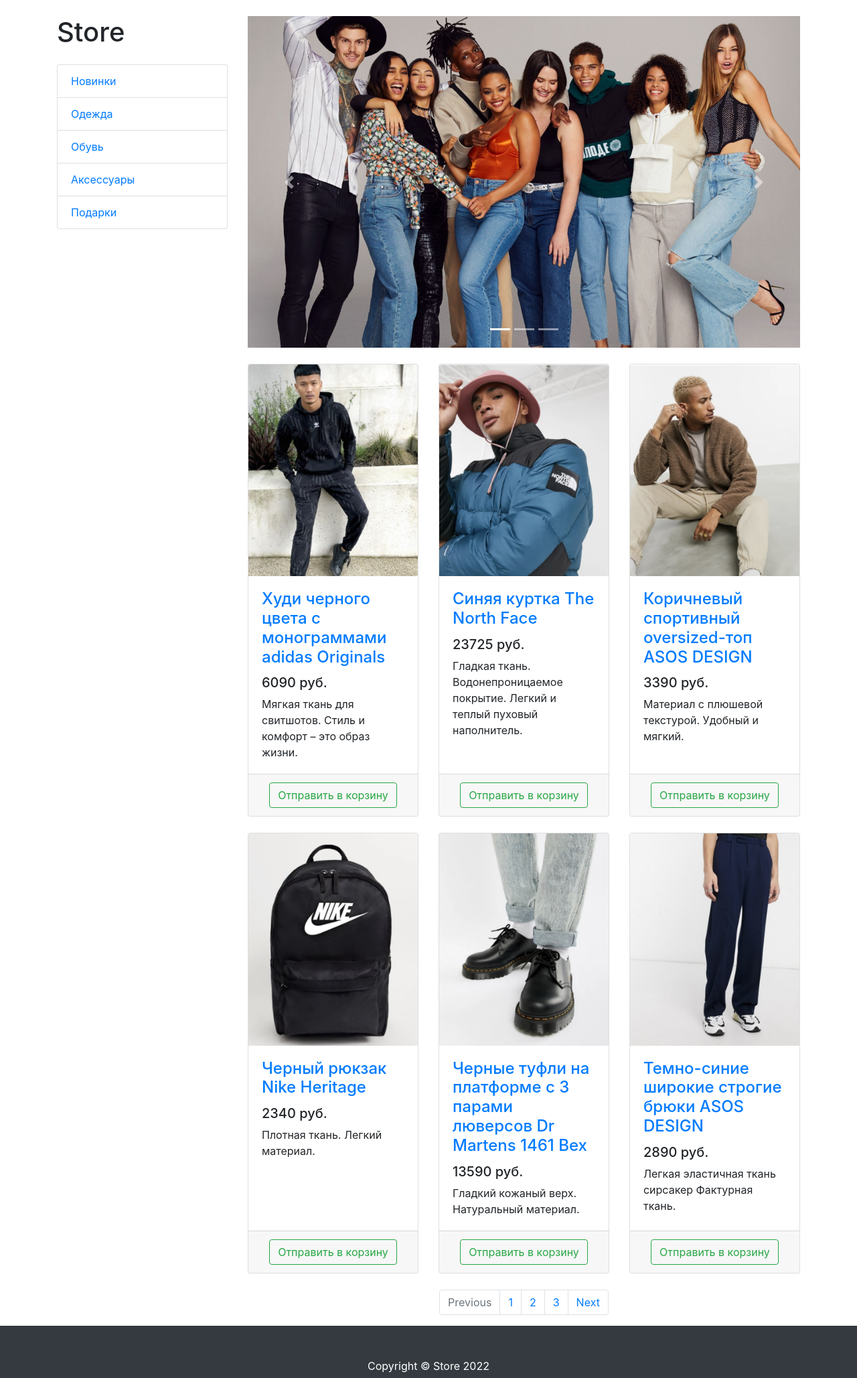
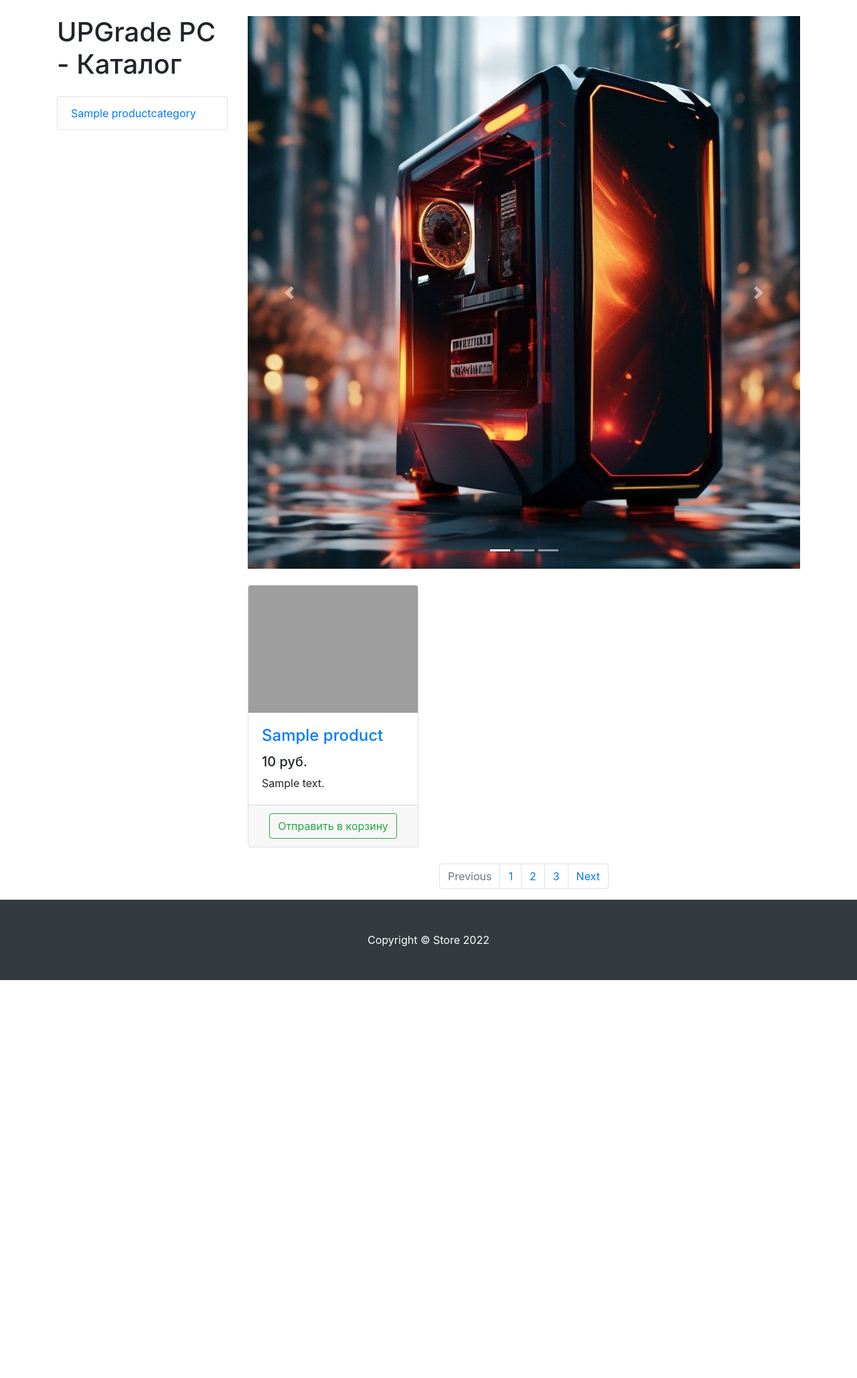
Before and after one commit to BRATnavsegda/New_internet_shop, a Django app: page /products/ in a window 1280 px wide. Shown: the part 56-2113 px from the top of the page at 67% size. After the commit the page ends 1519 px from the top, so only its background shows below. Run offline with Django 4.2, Linux system fonts and the light colour scheme; tables that the repository leaves empty hold one stand-in row (values such as "Sample post"); some libraries are stand-ins or nearby versions; grey boxes are pictures that could not be loaded.

Commit message:
work with views and templates, change some img

```diff
--- a/store/products/templates/products/products.html
+++ b/store/products/templates/products/products.html
@@ -12,13 +12,13 @@
 
         <div class="col-lg-3">
 
-            <h1 class="my-4">Store</h1>
+            <h1 class="my-4">{{ title }}</h1>
             <div class="list-group">
-                <a href="#" class="list-group-item">Новинки</a>
-                <a href="#" class="list-group-item">Одежда</a>
-                <a href="#" class="list-group-item">Обувь</a>
-                <a href="#" class="list-group-item">Аксессуары</a>
-                <a href="#" class="list-group-item">Подарки</a>
+                {% for category in categories %}
+                    <a href="#" class="list-group-item">{{ category.name }} </a>
+                {% endfor %}
+
+
             </div>
 
         </div>
@@ -60,7 +60,8 @@
                     <div class="card h-100">
                         <a href="#">
                             <img class="card-img-top"
-                                 src={{ product.image }}
+                                 src="#"
+{#                                 src=      {{ product.image }}#}
                                  alt="">
                         </a>
                         <div class="card-body">
@@ -69,6 +70,7 @@
                             </h4>
                             <h5>{{ product.price }} руб.</h5>
                             <p class="card-text">{{ product.description }}</p>
+
                         </div>
                         <div class="card-footer text-center">
                             <button type="button" class="btn btn-outline-success">Отправить в корзину</button>
--- a/store/products/views.py
+++ b/store/products/views.py
@@ -1,4 +1,7 @@
 from django.shortcuts import render
+
+from products.models import Product, ProductCategory
+
 
 # Create your views here.
 
@@ -11,43 +14,7 @@ def index(request):
 def products(request):
     context = {
         "title": "UPGrade PC - Каталог",
-        'products': [
-            {
-                'image': '/static/vendor/img/products/Adidas-hoodie.png',
-                'name': 'Худи черного цвета с монограммами adidas Originals',
-                'price': 6090,
-                'description': 'Мягкая ткань для свитшотов. Стиль и комфорт – это образ жизни.'
-            },
-            {
-                'image': '/static/vendor/img/products/Blue-jacket-The-North-Face.png',
-                'name': 'Синяя куртка The North Face',
-                'price': 23725,
-                'description': 'Гладкая ткань. Водонепроницаемое покрытие. Легкий и теплый пуховый наполнитель.'
-            },
-            {
-                'image': '/static/vendor/img/products/Brown-sports-oversized-top-ASOS-DESIGN.png',
-                'name': 'Коричневый спортивный oversized-топ ASOS DESIGN',
-                'price': 3390,
-                'description': 'Материал с плюшевой текстурой. Удобный и мягкий.'
-            },
-            {
-                'image': '/static/vendor/img/products/Black-Nike-Heritage-backpack.png',
-                'name': 'Черный рюкзак Nike Heritage',
-                'price': 2340,
-                'description': 'Плотная ткань. Легкий материал.'
-            },
-            {
-                'image': '/static/vendor/img/products/Black-Dr-Martens-shoes.png',
-                'name': 'Черные туфли на платформе с 3 парами люверсов Dr Martens 1461 Bex',
-                'price': 13590,
-                'description': 'Гладкий кожаный верх. Натуральный материал.'
-            },
-            {
-                'image': '/static/vendor/img/products/Dark-blue-wide-leg-ASOs-DESIGN-trousers.png',
-                'name': 'Темно-синие широкие строгие брюки ASOS DESIGN',
-                'price': 2890,
-                'description': 'Легкая эластичная ткань сирсакер Фактурная ткань.'
-            },
-        ]
+        'products': Product.objects.all(),
+        'categories': ProductCategory.objects.all(),
     }
     return render(request, 'products/products.html', context)
--- a/store/static/vendor/css/index.css
+++ b/store/static/vendor/css/index.css
@@ -1,5 +1,5 @@
 body {
-    background: url("/static/vendor/img/gamer_PC.png") no-repeat center top fixed;
+    background: url("/static/vendor/img/wallpaper.jpg") no-repeat center top fixed;
     -webkit-background-size: cover;
     -moz-background-size: cover;
     background-size: cover;
```
Also changed, not shown: store/static/vendor/img/gamer_PC.png (deleted), store/static/vendor/img/slides/slide-1.jpg, store/static/vendor/img/slides/slide-2.jpg, store/static/vendor/img/slides/slide-3.jpg, store/static/vendor/img/wallpaper.jpg.
